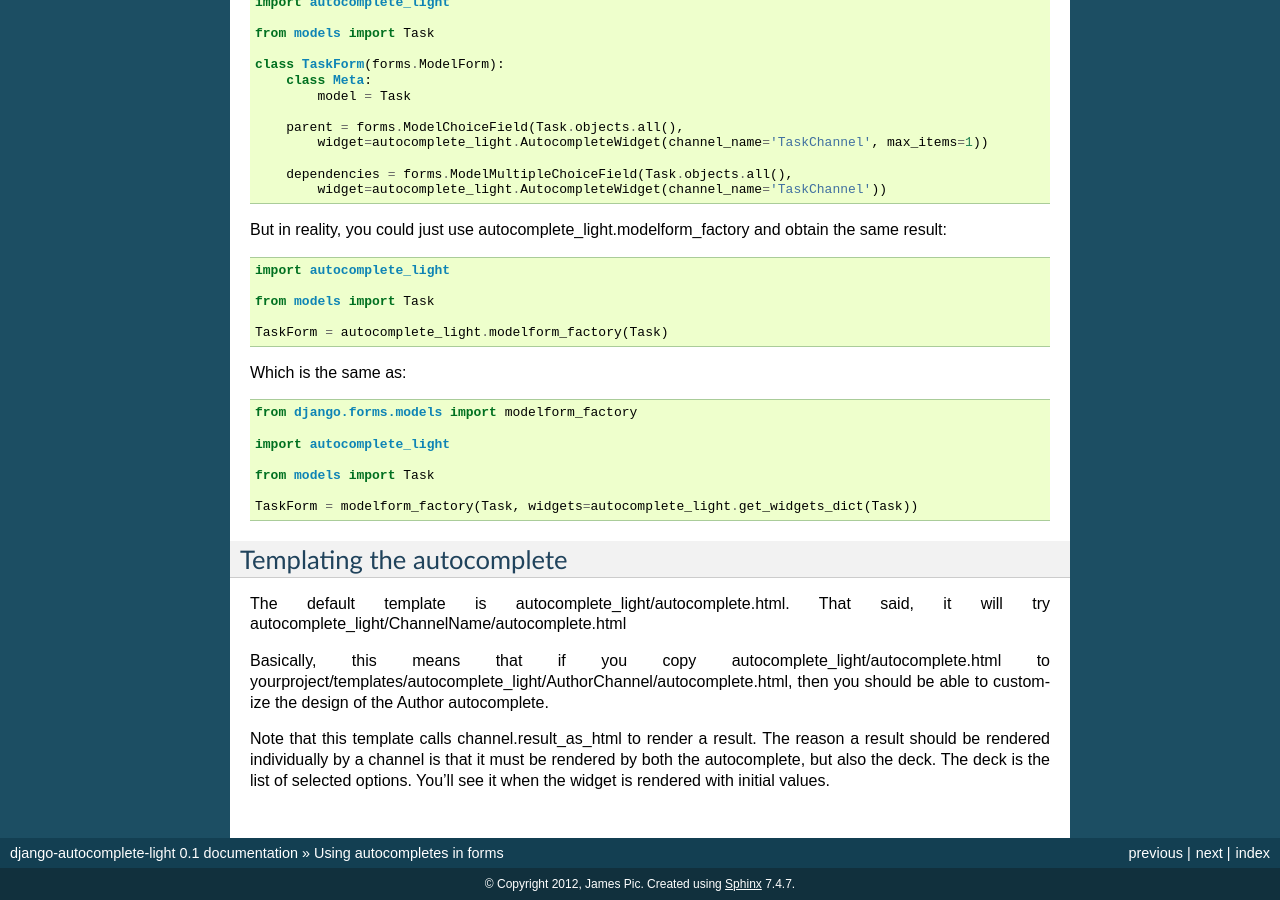
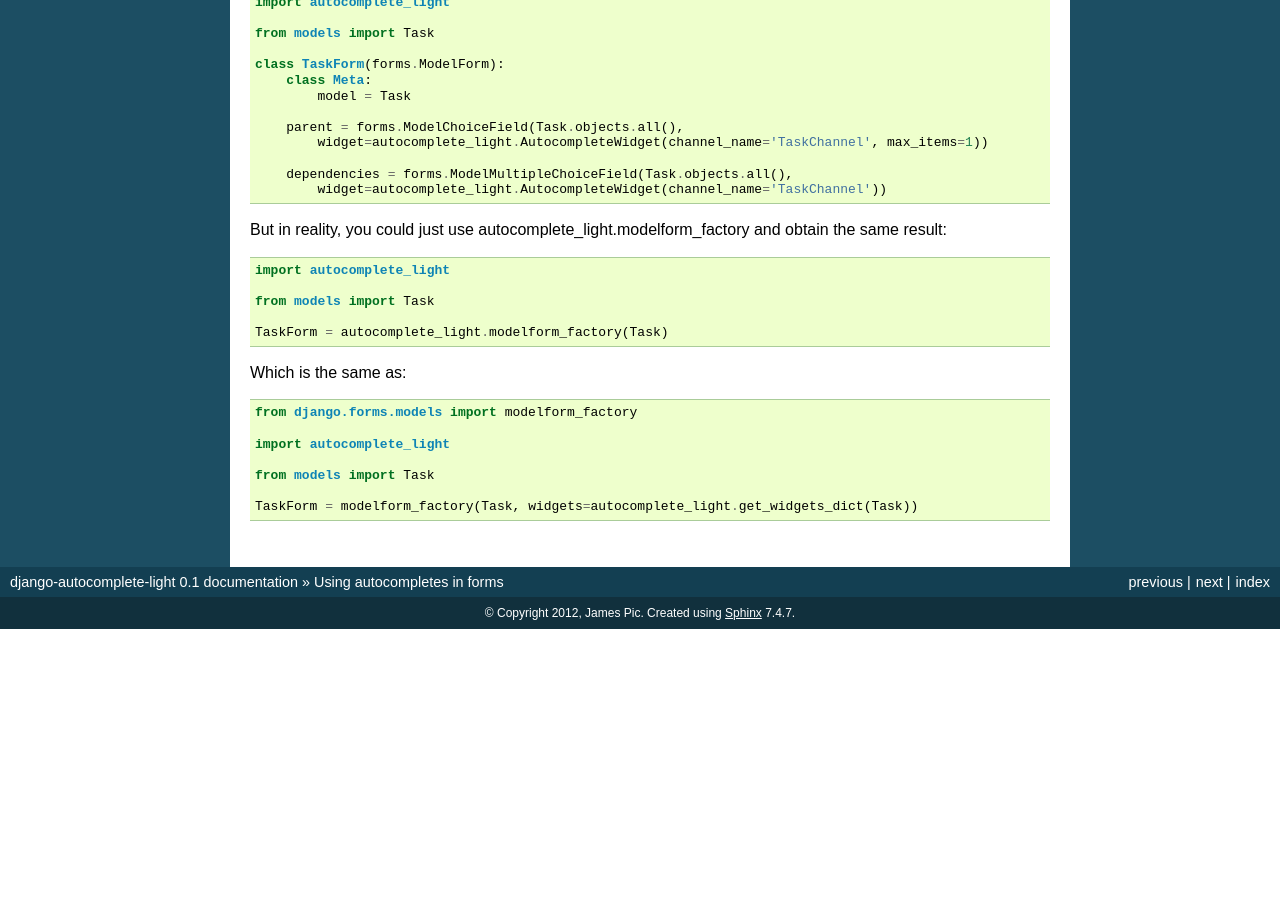
Before and after one commit to yourlabs/django-autocomplete-light, a Sphinx documentation site: the page built from docs/source/forms.rst, in a window 1280 px wide and 900 px high, scrolled down 1928 px. Built offline with Sphinx 7.4.7, drawn with Linux system fonts in a browser that asks for light colours; after the commit the page ends 2557 px from its top, so only the background shows below that; some of the changed text lies outside the part shown.

Commit message:
Some syntax fixes and added the templateting doc

```diff
--- a/docs/source/forms.rst
+++ b/docs/source/forms.rst
@@ -142,18 +142,3 @@
     from models import Task
 
     TaskForm = modelform_factory(Task, widgets=autocomplete_light.get_widgets_dict(Task))
-
-Templating the autocomplete
----------------------------
-
-The default template is autocomplete_light/autocomplete.html. That said, it
-will try autocomplete_light/ChannelName/autocomplete.html
-
-Basically, this means that if you copy autocomplete_light/autocomplete.html to
-yourproject/templates/autocomplete_light/AuthorChannel/autocomplete.html, then
-you should be able to customize the design of the Author autocomplete.
-
-Note that this template calls channel.result_as_html to render a result. The
-reason a result should be rendered individually by a channel is that it must be
-rendered by both the autocomplete, but also the deck. The deck is the list of
-selected options. You'll see it when the widget is rendered with initial values.
--- a/docs/source/index.rst
+++ b/docs/source/index.rst
@@ -36,6 +36,7 @@
    install
    navigation
    forms
+   templating
    admin
    funny
 
--- a/docs/source/install.rst
+++ b/docs/source/install.rst
@@ -52,8 +52,8 @@
 Load the scripts
 ~~~~~~~~~~~~~~~~
 
-If you're using
-`django.contrib.staticfiles<https://docs.djangoproject.com/en/dev/ref/contrib/staticfiles/>_`
+If you're using `django.contrib.staticfiles
+<https://docs.djangoproject.com/en/dev/ref/contrib/staticfiles/>`_
 or Pinax, this would work::
 
     <script src="{{ STATIC_URL }}autocomplete_light/autocomplete.js" type="text/javascript"></script>
--- a/docs/source/navigation.rst
+++ b/docs/source/navigation.rst
@@ -23,7 +23,7 @@
 Actually, it's not totally true, you could do however you want, but that's the
 simple way i've found.
 
-Once this work, you can follow to the next step. For your inspiration, you may
+Once this works, you can follow to the next step. For your inspiration, you may
 also read the following example.
 
 Example
```
Also changed, not shown: docs/source/templating.rst (added, +23 -0 lines).
